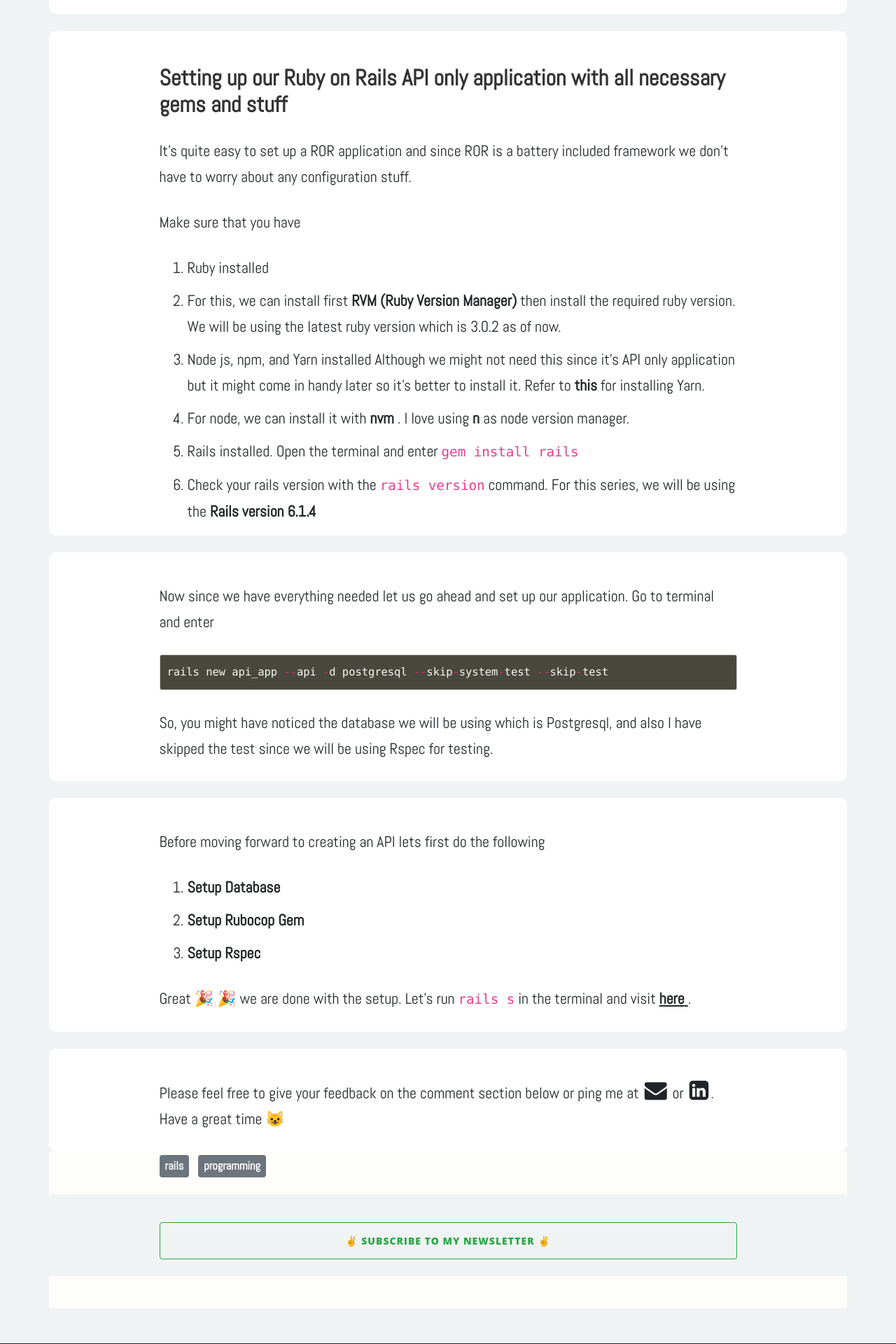
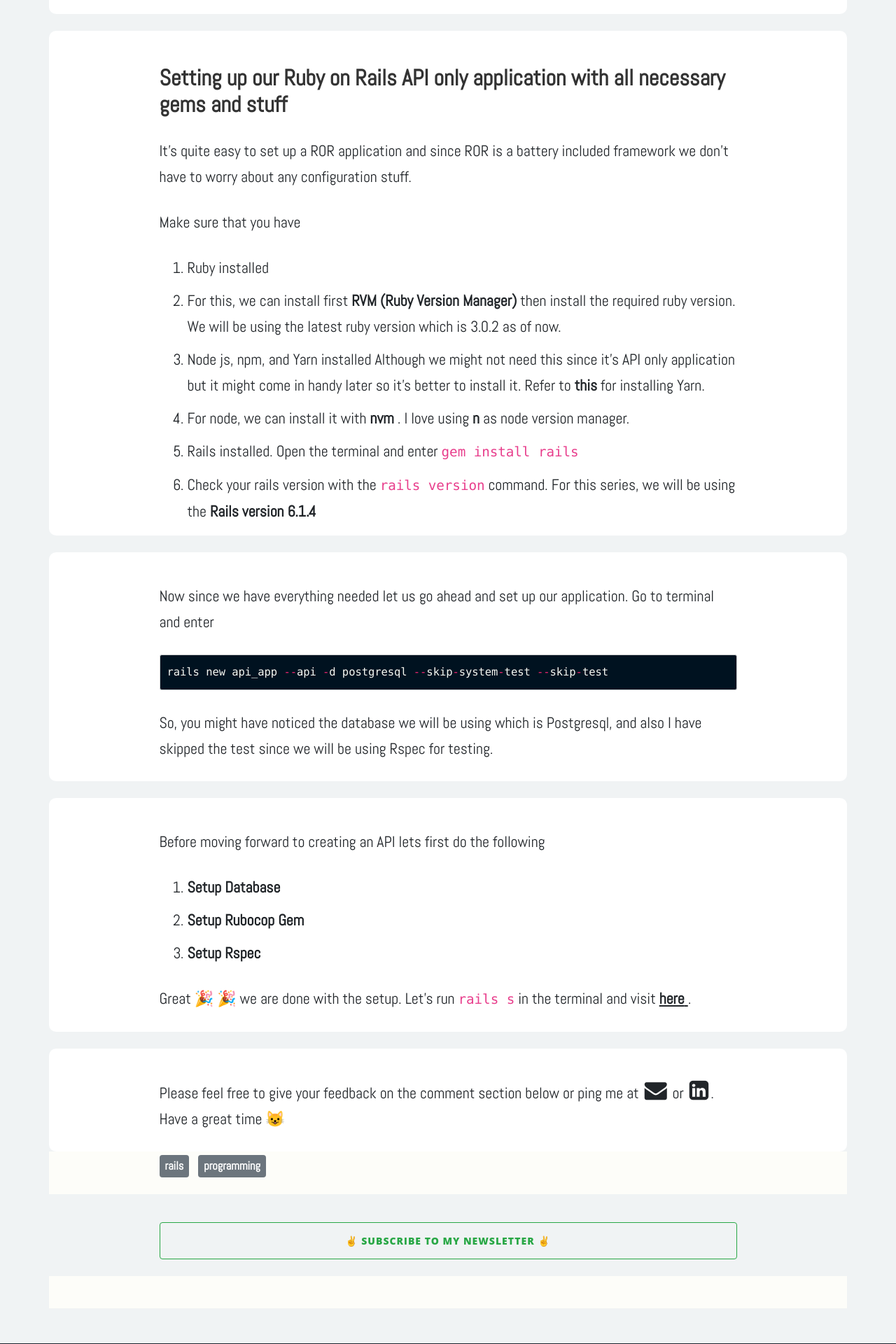
Before and after one commit to developerBlogs/developerBlogs.github.io, a Jekyll site: the page built from _posts/2021-08-28-rails_api_series-01.markdown, in a window 1280 px wide. Shown: the part 1902-3822 px from the top of the page at 70% size. Built offline with Jekyll 4.4.1, drawn with Linux system fonts in a browser that asks for light colours; emoji names are drawn with the system emoji font; some web fonts are replaced; comment, search, counter and statistics services are not loaded.

Commit message:
improved code bg color

```diff
--- a/assets/css/main.css
+++ b/assets/css/main.css
@@ -3987,7 +3987,7 @@
     padding: 2px; } }
 /* Adjusted to give override background and text colour */
 .highlight pre, pre, .highlight .hll {
-  background-color: #49483E;
+  background-color: #001220;
   border: 1px solid #ccc;
   padding: 6px 10px;
   border-radius: 3px;
```
